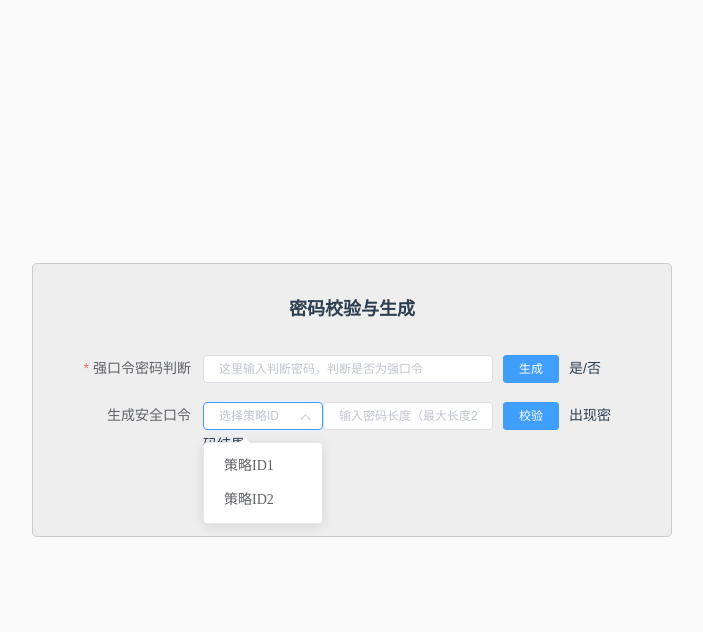
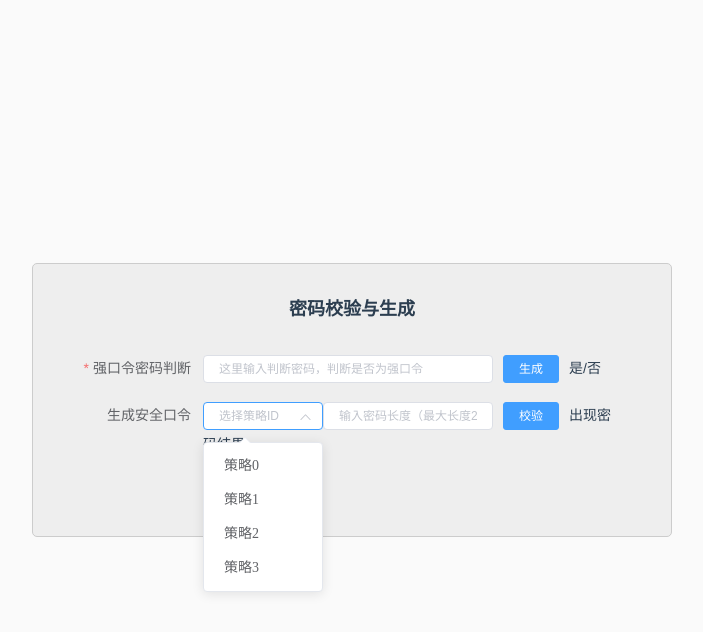
Before and after one commit to banana618859/vue-project-1117, a Vue app: page /home in a window 1280 px wide. Both pictures are taken after a click on the icon 593 px from the left and 416 px from the top of the page. Shown: the top 632 px of the page, without its empty margins (288-991 px from the left). Built offline with nearby package versions, Linux system fonts and the light colour scheme.

Commit message:
增加策略的选项

```diff
--- a/src/router/index.js
+++ b/src/router/index.js
@@ -1,6 +1,14 @@
+/*
+ * @Descripttion:
+ * @Author: yizheng.yuan
+ * @Date: 2020-11-17 21:34:10
+ * @LastEditors: yizheng.yuan
+ * @LastEditTime: 2020-11-18 10:48:54
+ */
 import Vue from 'vue';
 import VueRouter from 'vue-router';
 import Login from '../components/Login.vue';
+import aaa from '../components/aaa.vue';
 
 Vue.use(VueRouter);
 
@@ -9,6 +17,11 @@ const routes = [
     path: '/',
     name: 'login',
     component: Login,
+  },
+  {
+    path: '/aaa',
+    name: 'aaa',
+    component: aaa,
   },
   {
     path: '/home',
--- a/src/views/Home.vue
+++ b/src/views/Home.vue
@@ -3,7 +3,7 @@
  * @Author: yizheng.yuan
  * @Date: 2020-11-17 21:34:10
  * @LastEditors: yizheng.yuan
- * @LastEditTime: 2020-11-18 10:44:02
+ * @LastEditTime: 2020-11-18 10:58:24
 -->
 <template>
   <div class="wrapper">
@@ -25,8 +25,10 @@
         <el-form-item label="生成安全口令">
           <div style="text-align: left;">
             <el-select style="width:120px;" v-model="ruleForm.policyId" placeholder="选择策略ID">
-              <el-option label="策略ID1" value="ID1"></el-option>
-              <el-option label="策略ID2" value="ID2"></el-option>
+              <el-option
+                v-for="(item,index) in allSelect"
+                :key="item.label+index"
+                :label="item.label" :value="item.value"></el-option>
             </el-select>
             <el-input
               style="width: 170px;"
@@ -56,6 +58,24 @@ export default {
         policyId: '',
         pwdLen: ''
       },
+      allSelect:[
+        {
+          label: '策略0',
+          value: 0
+        },
+        {
+          label: '策略1',
+          value: 1
+        },
+        {
+          label: '策略2',
+          value: 2
+        },
+        {
+          label: '策略3',
+          value: 3
+        }
+      ],
       resultOne:'是/否',
       resultTwo: '出现密码结果',
       rules: {
```
